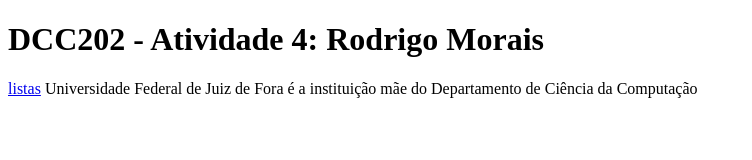
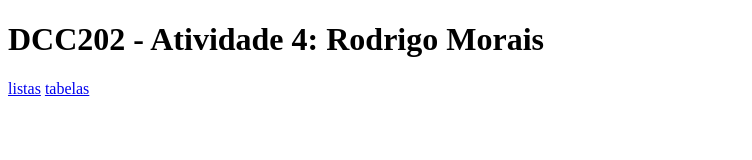
Before and after one commit to ufjf-dcc202/ufjf-dcc202-2023-3-a-atv4-rodrigo-mch, a website: page index.html in a window 1280 px wide. Shown: the whole page, without its empty margins (0-752 px from the left). Drawn offline with Linux system fonts and the light colour scheme.

Commit message:
adiciona link para tabelas

```diff
--- a/index.html
+++ b/index.html
@@ -8,7 +8,7 @@
 <body>
     <main>
     <h1>DCC202 - Atividade 4: Rodrigo Morais</h1>
-    <p><a href="listas.html">listas</a> Universidade Federal de Juiz de Fora é a instituição mãe do <a href:"dcc.ufjf.br">Departamento de Ciência da Computação</a></p>
+    <p><a href="listas.html">listas</a> <a href="tabelas.html">tabelas</a></p>
     </main>
 </body>
 </html>
```
